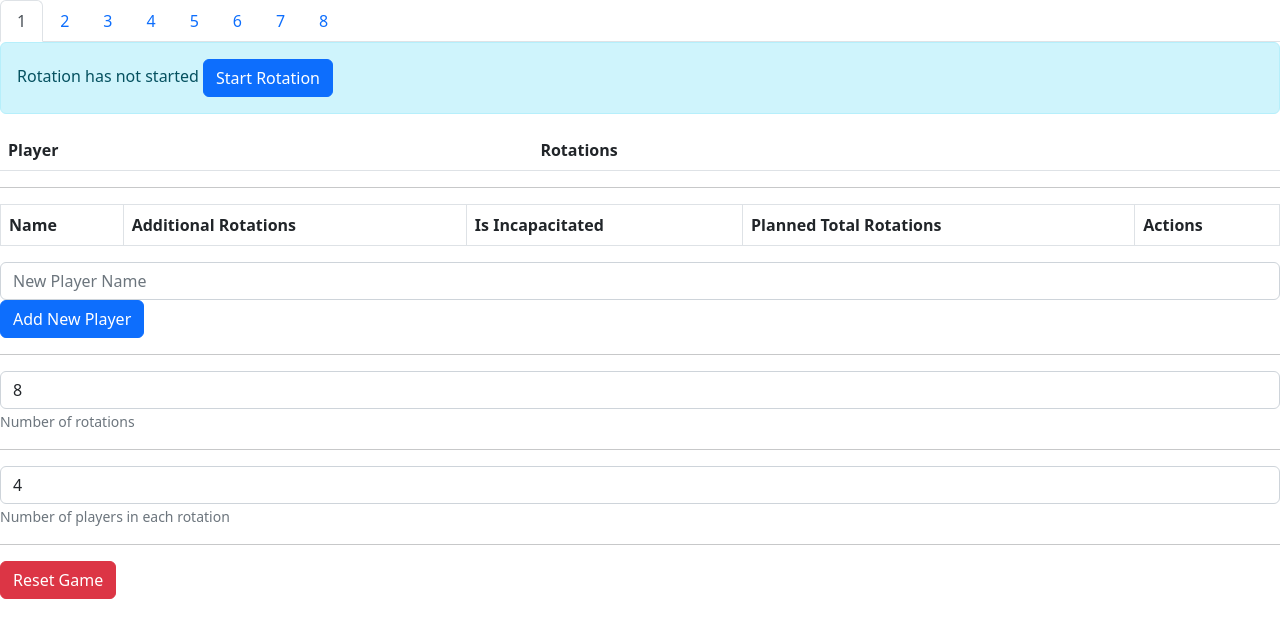
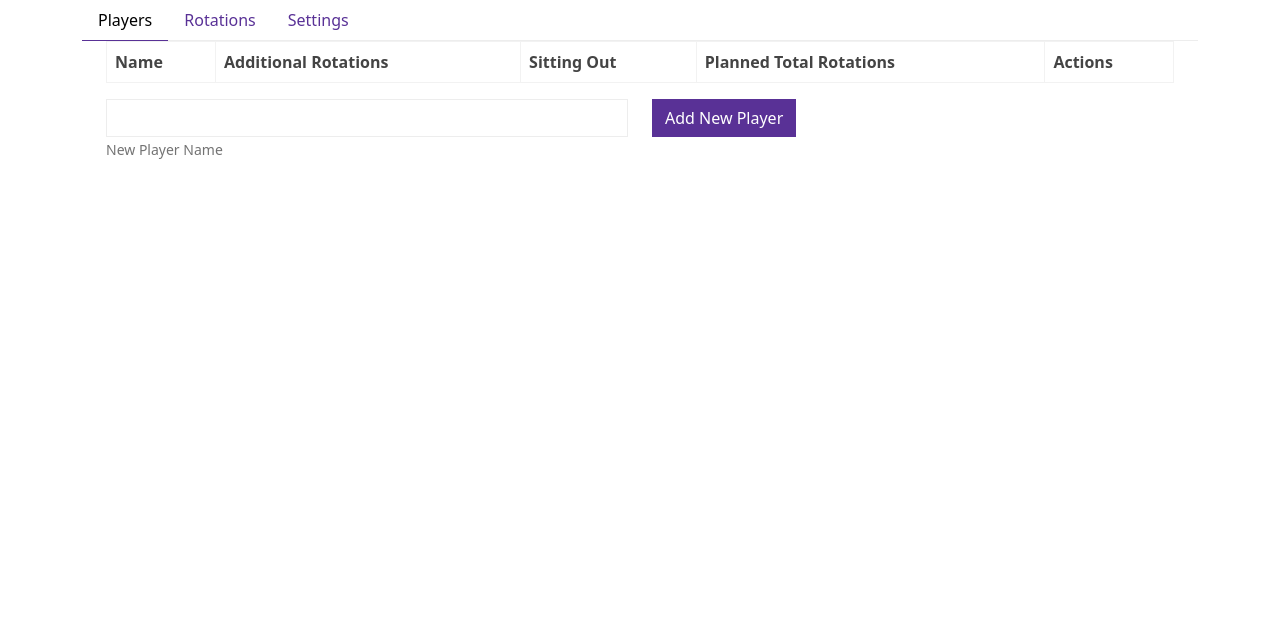
Before and after one commit to BrianMcBrayer/coach-assistant, a React (Vite) app: page / in a window 1280 px wide. Shown: the top 638 px of the page. Built offline with nearby package versions, Linux system fonts and the light colour scheme.

Commit message:
Do some styling

```diff
--- a/package.json
+++ b/package.json
@@ -11,6 +11,7 @@
   },
   "dependencies": {
     "bootstrap": "^5.2.3",
+    "bootswatch": "^5.2.3",
     "immer": "^10.0.1",
     "react": "^18.2.0",
     "react-bootstrap": "^2.7.4",
--- a/src/App.tsx
+++ b/src/App.tsx
@@ -1,8 +1,8 @@
-import "bootstrap/dist/css/bootstrap.min.css";
+import "bootswatch/dist/pulse/bootstrap.min.css";
 import PlayersEditor from "./PlayersEditor";
 import { useEffect, useState } from "react";
 import { Player, Rotation, RotationStatus } from "./types";
-import { Button, Form } from "react-bootstrap";
+import { Button, Col, Container, Form, Row, Tab, Tabs } from "react-bootstrap";
 import RotationListDisplay from "./RotationListDisplay";
 
 function App() {
@@ -51,7 +51,7 @@ function App() {
   }
 
   function resetGame() {
-    if(!window.confirm("Are you sure you want to reset the game?")) {
+    if (!window.confirm("Are you sure you want to reset the game?")) {
       return;
     }
 
@@ -60,7 +60,29 @@ function App() {
   }
 
   return (
-    <>
+    <Container>
+      <Row>
+        <Col>
+          <Tabs defaultActiveKey="Players">
+            <Tab eventKey="Players" title="Players">
+              <Container>
+                <Row>
+                  <Col>
+                    <PlayersEditor
+                      players={players}
+                      setPlayers={setPlayersAndSaveToLocalStorage}
+                      getPlannedTotalRotations={(player) =>
+                        numberOfRotationsPlayed(player, rotations)
+                      }
+                    />
+                  </Col>
+                </Row>
+              </Container>
+            </Tab>
+            <Tab eventKey="Rotations" title="Rotations">
+              <Container>
+                <Row>
+                  <Col>
                     <RotationListDisplay
                       rotations={rotations}
                       setRotationStatus={(rotation, status) => {
@@ -72,34 +94,53 @@ function App() {
                         setRotationsAndSaveToLocalStorage(newRotations);
                       }}
                     />
-
-      <hr />
-      <PlayersEditor
-        players={players}
-        setPlayers={setPlayersAndSaveToLocalStorage}
-        getPlannedTotalRotations={(player) =>
-          numberOfRotationsPlayed(player, rotations)
-        }
-      />
-      <hr />
+                  </Col>
+                </Row>
+              </Container>
+            </Tab>
+            <Tab eventKey="Settings" title="Settings">
+              <Container>
+                <Row>
+                  <Col>
                     <Form.Control
                       type="number"
                       value={numberOfRotations}
-        onChange={(event) => setNumberOfRotations(parseInt(event.target.value))}
+                      onChange={(event) =>
+                        setNumberOfRotations(parseInt(event.target.value))
+                      }
                     />
                     <Form.Text>Number of rotations</Form.Text>
                     <hr />
+                  </Col>
+                </Row>
+                <Row>
+                  <Col>
                     <Form.Control
                       type="number"
                       value={numberOfPlayersInRotation}
                       onChange={(event) =>
-          setNumberOfPlayersInRotation(parseInt(event.target.value))
+                        setNumberOfPlayersInRotation(
+                          parseInt(event.target.value)
+                        )
                       }
                     />
                     <Form.Text>Number of players in each rotation</Form.Text>
                     <hr />
-      <Button variant="danger" onClick={resetGame}>Reset Game</Button>
-    </>
+                  </Col>
+                </Row>
+                <Row>
+                  <Col>
+                    <Button variant="danger" onClick={resetGame}>
+                      Reset Game
+                    </Button>
+                  </Col>
+                </Row>
+              </Container>
+            </Tab>
+          </Tabs>
+        </Col>
+      </Row>
+    </Container>
   );
 }
 
--- a/src/PlayersEditor.tsx
+++ b/src/PlayersEditor.tsx
@@ -1,6 +1,7 @@
-import { Button, Form, Table } from "react-bootstrap";
+import { Button, Col, Form, Row, Stack, Table } from "react-bootstrap";
 import { useState } from "react";
 import { Player } from "./types";
+import { Container } from "react-bootstrap";
 
 interface Props {
   players: Player[];
@@ -42,13 +43,15 @@ export default function PlayersEditor({
   };
 
   return (
-    <>
+    <Container>
+      <Row>
+        <Col>
           <Table striped bordered hover>
             <thead>
               <tr>
                 <th>Name</th>
                 <th>Additional Rotations</th>
-            <th>Is Incapacitated</th>
+                <th>Sitting Out</th>
                 <th>Planned Total Rotations</th>
                 <th>Actions</th>
               </tr>
@@ -105,13 +108,21 @@ export default function PlayersEditor({
               ))}
             </tbody>
           </Table>
+        </Col>
+      </Row>
+      <Row>
+        <Col>
           <Form.Control
             type="text"
-        placeholder="New Player Name"
             value={newPlayerName}
             onChange={(event) => setNewPlayerName(event.target.value)}
           />
+          <Form.Text>New Player Name</Form.Text>
+        </Col>
+        <Col>
           <Button onClick={addPlayer}>Add New Player</Button>
-    </>
+        </Col>
+      </Row>
+    </Container>
   );
 }
--- a/src/RotationDisplay.tsx
+++ b/src/RotationDisplay.tsx
@@ -1,4 +1,4 @@
-import { Alert, Button, Table } from "react-bootstrap";
+import { Alert, Button, Col, Container, Row, Table } from "react-bootstrap";
 import { Rotation, RotationStatus } from "./types";
 
 interface Props {
@@ -11,7 +11,7 @@ export default function RotationDisplay({
   setRotationStatus,
 }: Props) {
   return (
-    <div>
+    <>
       {rotation.status === RotationStatus.NotStarted && (
         <Alert variant="info">
           Rotation has not started{" "}
@@ -54,6 +54,6 @@ export default function RotationDisplay({
           })}
         </tbody>
       </Table>
-    </div>
+    </>
   );
 }
--- a/src/RotationListDisplay.tsx
+++ b/src/RotationListDisplay.tsx
@@ -1,5 +1,3 @@
-// component that is a bootstrap tabbed list of Rotation components that is passed in as props
-
 import { Tab, Tabs } from "react-bootstrap";
 import { Rotation, RotationStatus } from "./types";
 import RotationDisplay from "./RotationDisplay";
@@ -11,14 +9,15 @@ interface Props {
 
 export default function RotationListDisplay({ rotations, setRotationStatus }: Props) {
   return (
-    <div>
-      <Tabs defaultActiveKey="0" id="uncontrolled-tab-example">
-        {rotations.map((rotation, index) => (
-          <Tab eventKey={index.toString()} key={index} title={`${index + 1}`}>
-            <RotationDisplay rotation={rotation} setRotationStatus={(status) => setRotationStatus(rotation, status)} />
-          </Tab>
-        ))}
-      </Tabs>
-    </div>
+    <Tabs defaultActiveKey="0" fill>
+      {rotations.map((rotation, index) => (
+        <Tab eventKey={index.toString()} key={index} title={`${index + 1}`}>
+          <RotationDisplay
+            rotation={rotation}
+            setRotationStatus={(status) => setRotationStatus(rotation, status)}
+          />
+        </Tab>
+      ))}
+    </Tabs>
   );
 }
```
Also changed, not shown: 1 other file (tests, documents, lock files or other folders). Lines whose indentation alone changed are shown as unchanged.
